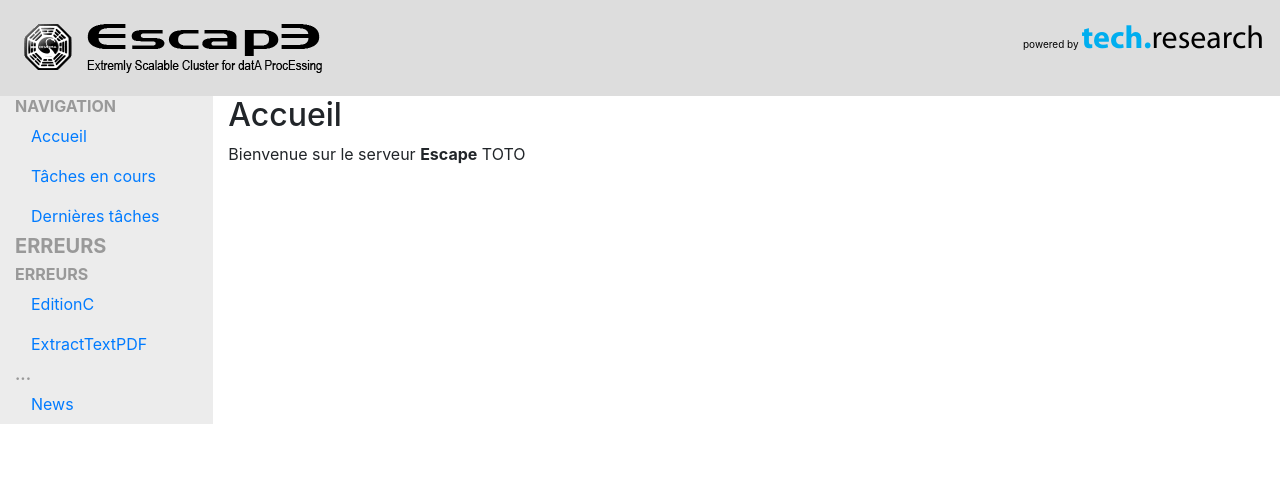
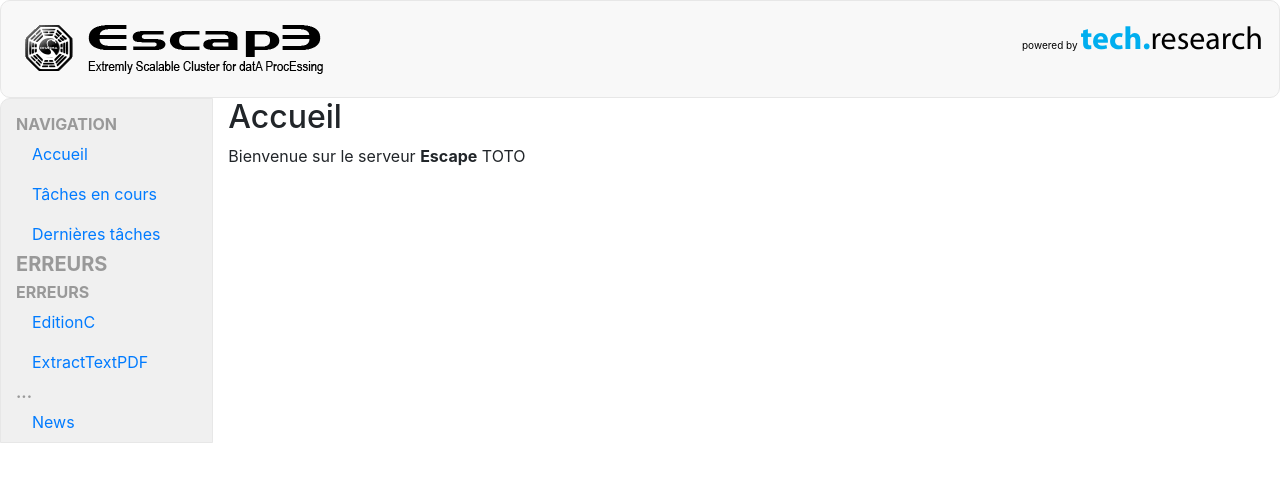
Before and after one commit to toto-faiduski/escape-www, an Angular app: page / in a window 1280 px wide. Shown: the top 482 px of the page. Built offline with nearby package versions, Linux system fonts and the light colour scheme.

Commit message:
Quelques styles

```diff
--- a/src/app/app.component.html
+++ b/src/app/app.component.html
@@ -1,4 +1,4 @@
-<nav class="navbar navbar-expand-lg navbar-ligth" style="background-color: #dddddd;">
+<nav class="navbar navbar-expand-lg navbar-ligth">
   <a class="navbar-brand" href="#">
     <img [src]="'../assets/img/escape.png'" alt="">
   </a>
@@ -25,7 +25,7 @@
 <div class="container-fluid">
   <div class="row">
     <!-- MENU -->
-    <div class="col-2" style="background-color: #ececec;">
+    <div class="col-2 menu">
         <ul class="nav nav-light flex-column">
           <li class="menu-header">Navigation</li>
           <li class="nav-item">
--- a/src/app/recent-tasks.service.ts
+++ b/src/app/recent-tasks.service.ts
@@ -1,6 +1,6 @@
 import { Injectable } from '@angular/core';
 import { HttpClient } from '@angular/common/http';
-import {HttpHeaders} from "@angular/common/http";
+import { HttpHeaders } from '@angular/common/http';
 
 
 export interface Task {
--- a/src/styles.css
+++ b/src/styles.css
@@ -15,6 +15,22 @@
     src: local('Myriad Pro Bold'), url('./assets/fonts/MYRIADPRO-BOLD.woff') format('woff');
 }
 
+.navbar
+{
+    background-color: #f8f8f8;
+    border: 1px solid;
+    border-color: #E7E7E7;
+    border-radius: 10px;
+}
+
+.menu
+{
+    padding-top: 15px;
+    background-color: #f0f0f0;
+    border: 1px solid;
+    border-color: #E7E7E7;
+    border-top-left-radius: 10px;
+}
 .tech #power
 {
 	font-size:x-small;
```
